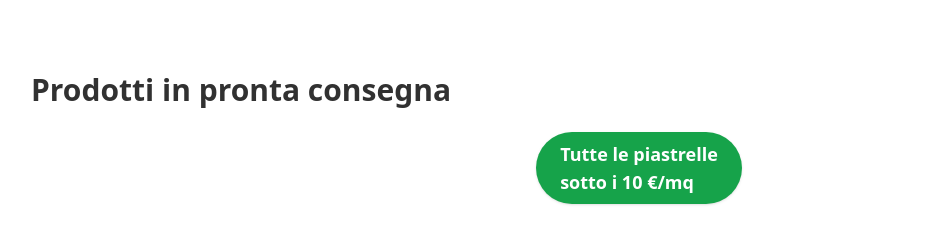
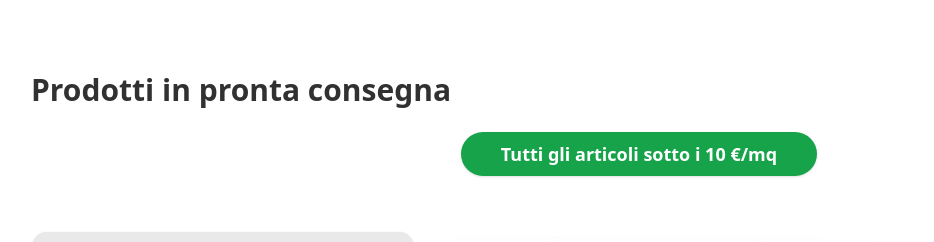
Before and after one commit to bitgadget/PiastrellaSassuolo, a React (Vite) app: page / in a window 1280 px wide. Shown: the part 1560-1802 px from the top of the page, without its empty margins (1-935 px from the left). Built offline with nearby package versions, Linux system fonts and the light colour scheme; grey boxes are pictures that could not be loaded.

Commit message:
Primo commit

```diff
--- a/src/SinceraStudioLanding.jsx
+++ b/src/SinceraStudioLanding.jsx
@@ -273,9 +273,8 @@ export default function LastraCeramicaLanding() {
           Prodotti in pronta consegna
         </motion.h3>
         <div className="flex justify-center mb-6">
-          <span className="inline-block bg-green-600 text-white text-lg font-bold px-6 py-2 rounded-full shadow">
-            Tutte le piastrelle<br />
-            sotto i 10 €/mq
+          <span className="inline-block bg-green-600 text-white text-lg font-bold px-10 py-2 rounded-full shadow">
+            Tutti gli articoli sotto i 10 €/mq
           </span>
         </div>
         <div className="grid md:grid-cols-3 gap-8">
```
